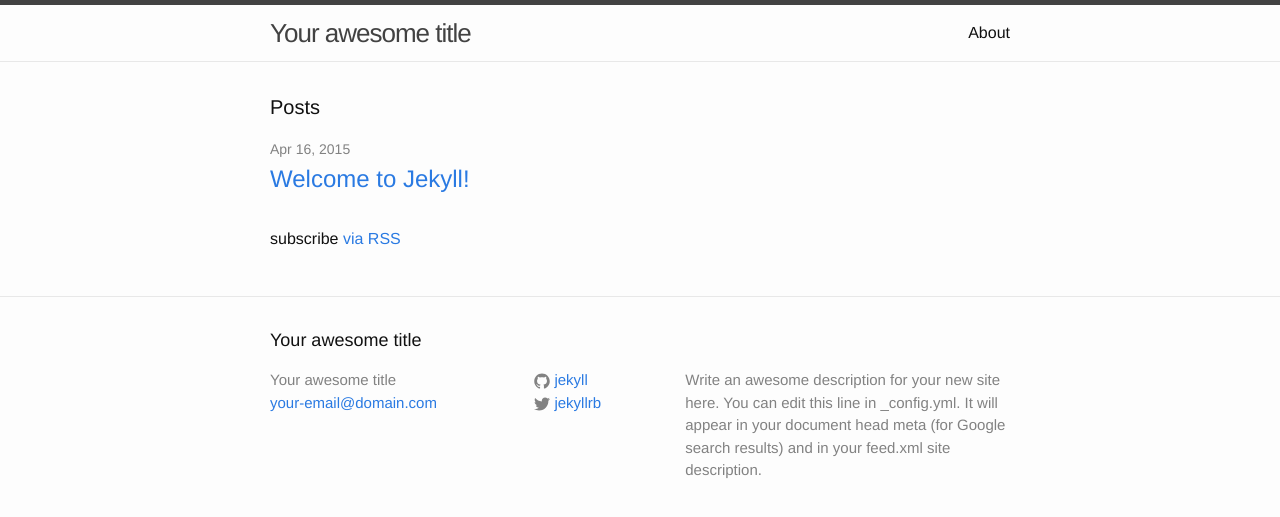
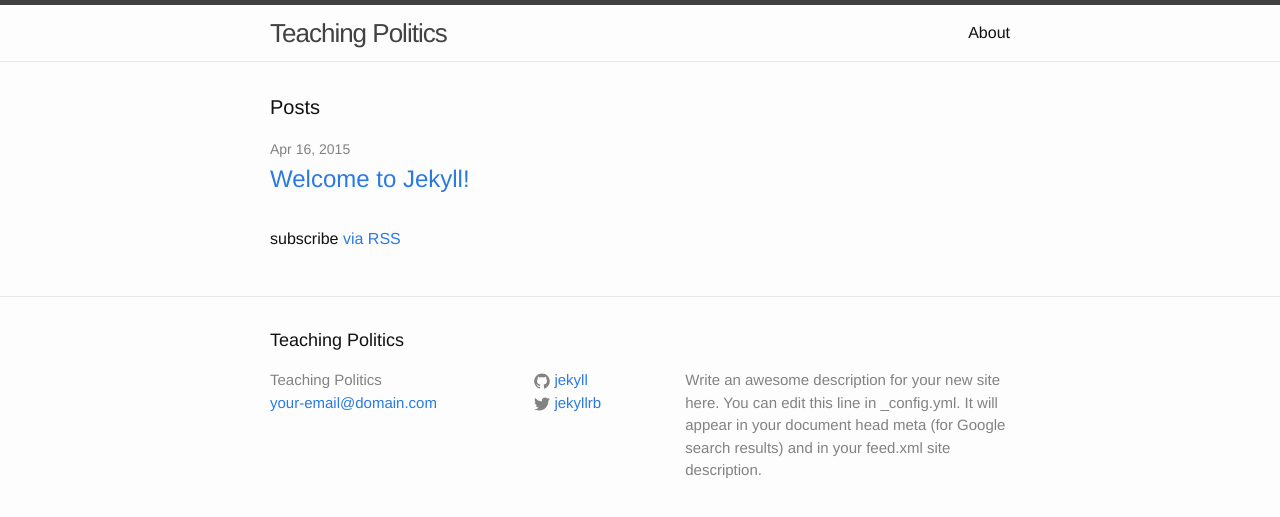
Before and after one commit to teaching-politics/teaching-politics.github.io, a Jekyll site: the page built from index.html, in a window 1280 px wide. Shown: the top 517 px of the page. Built offline with Jekyll 4.4.1, drawn with Linux system fonts in a browser that asks for light colours.

Commit message:
Updated .gitignore and _config.yml

```diff
--- a/_config.yml
+++ b/_config.yml
@@ -1,5 +1,5 @@
 # Site settings
-title: Your awesome title
+title: Teaching Politics
 email: your-email@domain.com
 description: > # this means to ignore newlines until "baseurl:"
   Write an awesome description for your new site here. You can edit this
@@ -12,3 +12,4 @@ github_username:  jekyll
 
 # Build settings
 markdown: kramdown
+highlighter: rouge
```
Also changed, not shown: 1 other file.
